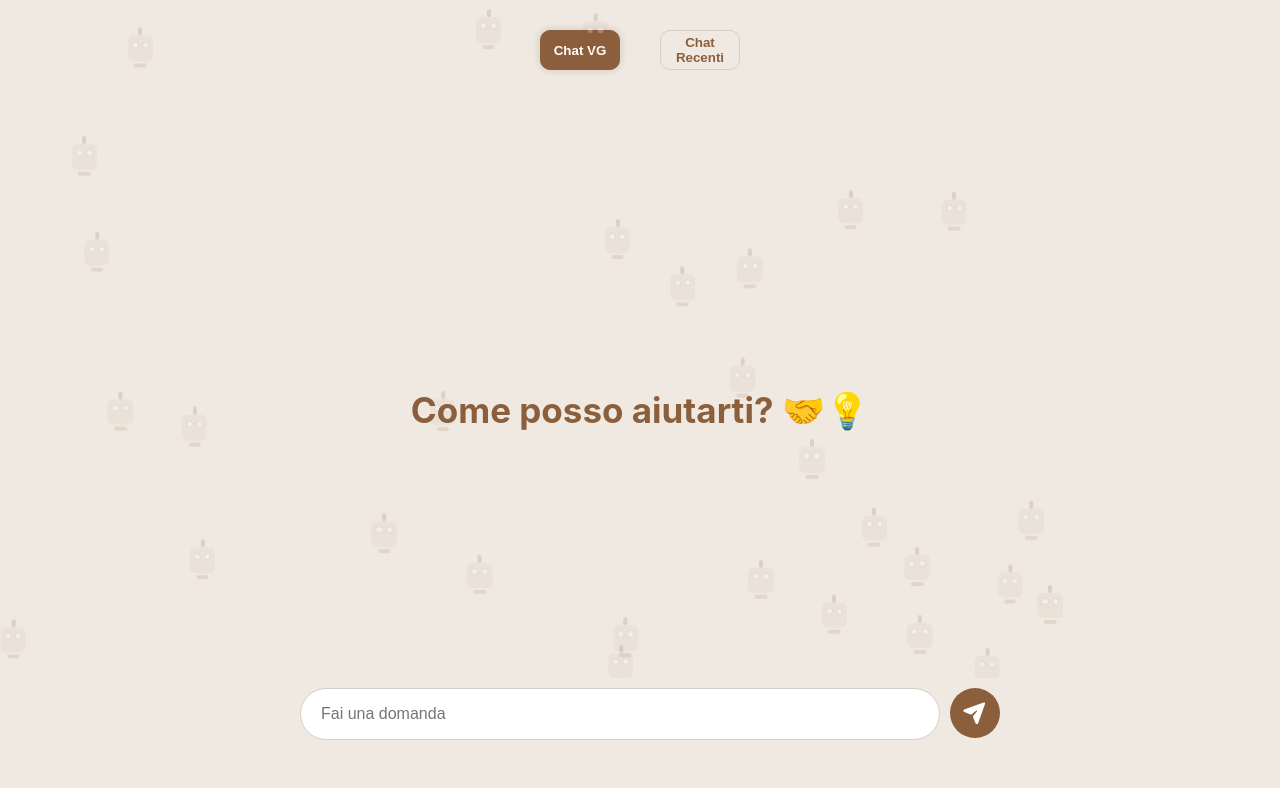
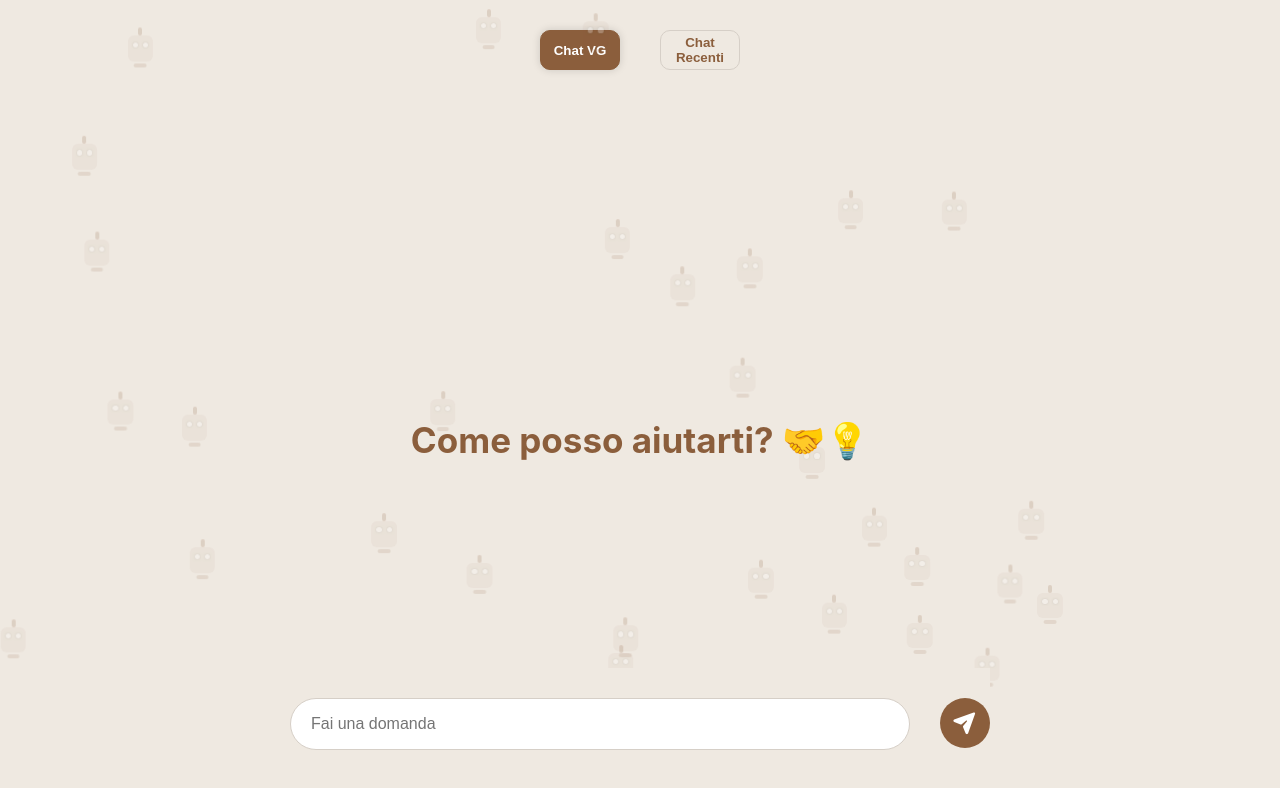
Before and after one commit to Vittoriatosi2006/CHAT-VT, a React (Vite) app in the folder CHAT/: page / in a window 1280 px wide. Shown: the top 788 px of the page. Built offline with nearby package versions, Linux system fonts and the light colour scheme.

Commit message:
sistemati bottoni in alto

```diff
--- a/CHAT/src/app.css
+++ b/CHAT/src/app.css
@@ -23,7 +23,7 @@ body {
 
 /*Navbar*/
 .bottoni {
-  padding-top: 30px;
+  padding: 30px 0px;
   display: grid;
   grid-template-columns: auto auto;
   justify-content: center;
@@ -107,9 +107,9 @@ body {
   flex-direction: column;
   justify-content: flex-end;
   width: 80%;
+  height: 60%;
   padding: 0px 40px;
   background: transparent;
-  max-width: 700px;
   margin: 0 auto;
 }
 
@@ -145,8 +145,8 @@ body {
 
 .input-completo {
   display: flex;
-  gap: 10px;
-  padding: 10px;
+  gap: 30px;
+  padding: 30px 0px;
   width: 100%;
   max-width: 700px;
   margin: 0 auto;
@@ -501,8 +501,7 @@ body {
 
 @media screen and (max-width: 768px) {
   .chat-wrapper,
-  .chat-area,
-  .input-completo {
+  .chat-area {
     max-width: 100%;
     padding: 0 10px;
   }
```
